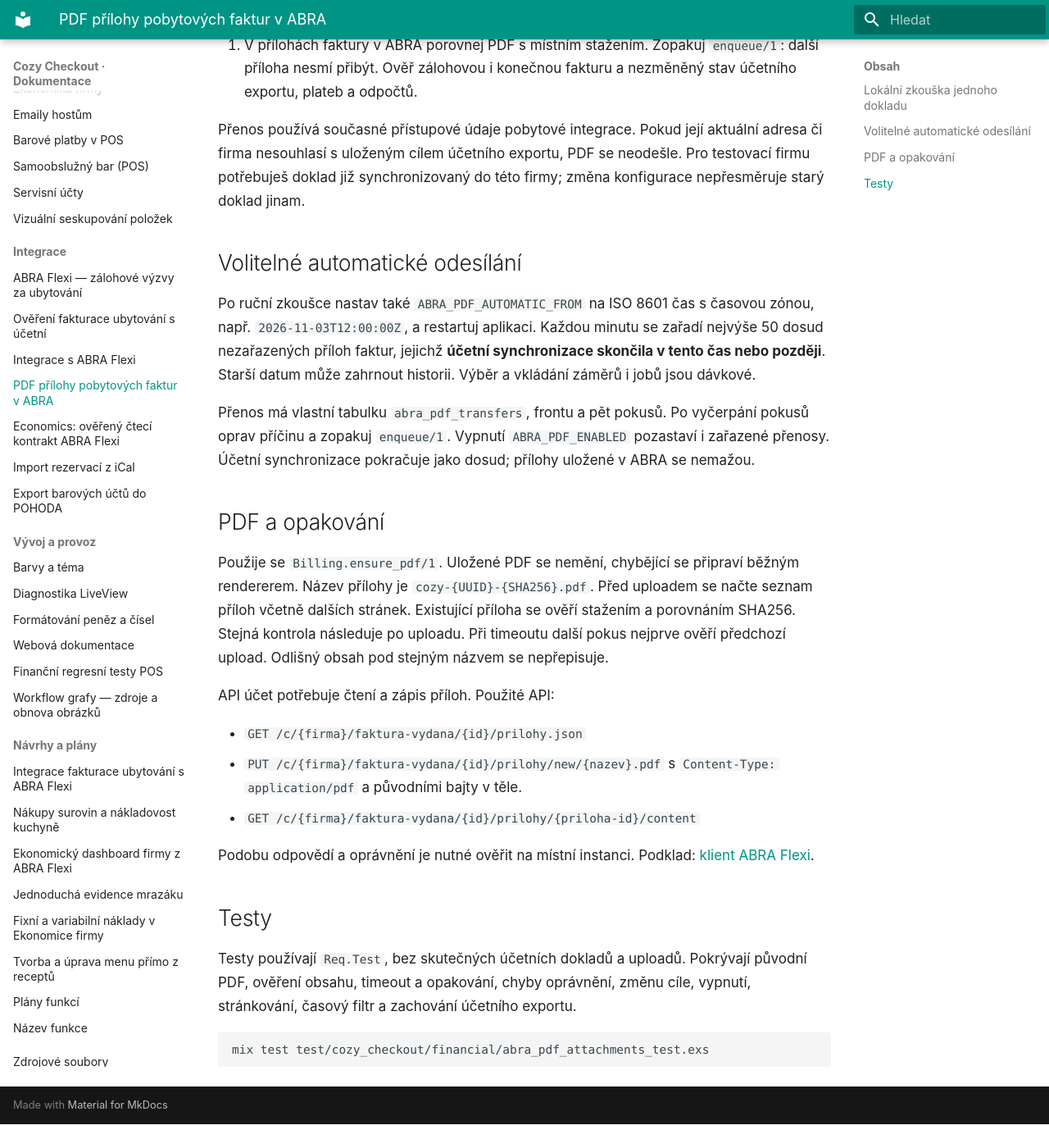
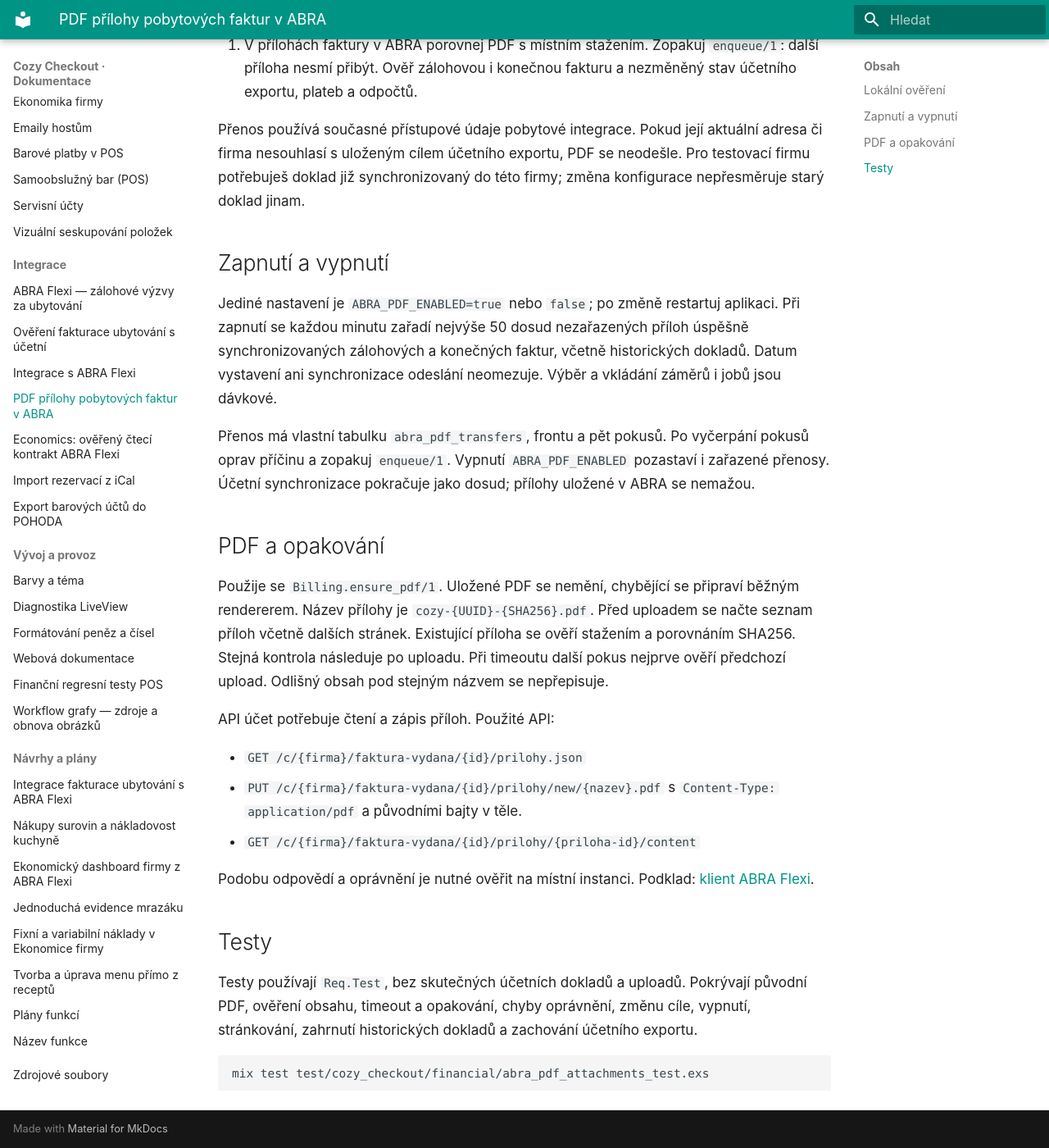
Before and after one commit to michalhorcic/cozy-checkout, an MkDocs documentation site: the page built from docs/integrations/ABRA_PDF_ATTACHMENTS.md, in a window 1280 px wide and 1400 px high, scrolled down 664 px. Shown: the whole window at 82% size. Built offline with MkDocs 1.6.1 and Material for MkDocs 9.7.7, drawn with Linux system fonts in a browser that asks for light colours; before the commit the page ends 2035 px from its top, so only the background shows below that; some of the changed text lies outside the part shown.

Commit message:
Control ABRA PDF delivery with a single enabled switch

````diff
--- a/docs/integrations/ABRA_PDF_ATTACHMENTS.md
+++ b/docs/integrations/ABRA_PDF_ATTACHMENTS.md
@@ -4,11 +4,11 @@
 Nemění účetní payloady, platby, odpočty ani stavy účetní synchronizace.
 Chyba PDF nevyvolá nové vytvoření faktury. Ve výchozím nastavení je vypnutý.
 
-## Lokální zkouška jednoho dokladu
+## Lokální ověření
 
 1. Spusť `mix ecto.migrate`.
 2. Ponech dosavadní připojení do ABRA a nastav `ABRA_PDF_ENABLED=true`.
-   `ABRA_PDF_AUTOMATIC_FROM` zatím nenastavuj: automatické zařazování neběží.
+   Zapnutí spustí automatické zařazování příloh včetně starších faktur.
 3. Spusť aplikaci přes `iex -S mix phx.server`.
 4. Vyber UUID místního dokladu, který už je úspěšně synchronizovaný do ABRA:
 
@@ -30,13 +30,13 @@
 PDF se neodešle. Pro testovací firmu potřebuješ doklad již synchronizovaný
 do této firmy; změna konfigurace nepřesměruje starý doklad jinam.
 
-## Volitelné automatické odesílání
+## Zapnutí a vypnutí
 
-Po ruční zkoušce nastav také `ABRA_PDF_AUTOMATIC_FROM` na ISO 8601 čas
-s časovou zónou, např. `2026-11-03T12:00:00Z`, a restartuj aplikaci.
-Každou minutu se zařadí nejvýše 50 dosud nezařazených příloh faktur, jejichž
-**účetní synchronizace skončila v tento čas nebo později**. Starší datum
-může zahrnout historii. Výběr a vkládání záměrů i jobů jsou dávkové.
+Jediné nastavení je `ABRA_PDF_ENABLED=true` nebo `false`; po změně restartuj
+aplikaci. Při zapnutí se každou minutu zařadí nejvýše 50 dosud nezařazených
+příloh úspěšně synchronizovaných zálohových a konečných faktur, včetně
+historických dokladů. Datum vystavení ani synchronizace odeslání neomezuje.
+Výběr a vkládání záměrů i jobů jsou dávkové.
 
 Přenos má vlastní tabulku `abra_pdf_transfers`, frontu a pět pokusů.
 Po vyčerpání pokusů oprav příčinu a zopakuj `enqueue/1`. Vypnutí
@@ -66,7 +66,7 @@
 
 Testy používají `Req.Test`, bez skutečných účetních dokladů a uploadů.
 Pokrývají původní PDF, ověření obsahu, timeout a opakování, chyby oprávnění,
-změnu cíle, vypnutí, stránkování, časový filtr a zachování účetního exportu.
+změnu cíle, vypnutí, stránkování, zahrnutí historických dokladů a zachování účetního exportu.
 
 ```sh
 mix test test/cozy_checkout/financial/abra_pdf_attachments_test.exs
````
Also changed, not shown: 3 other files.
